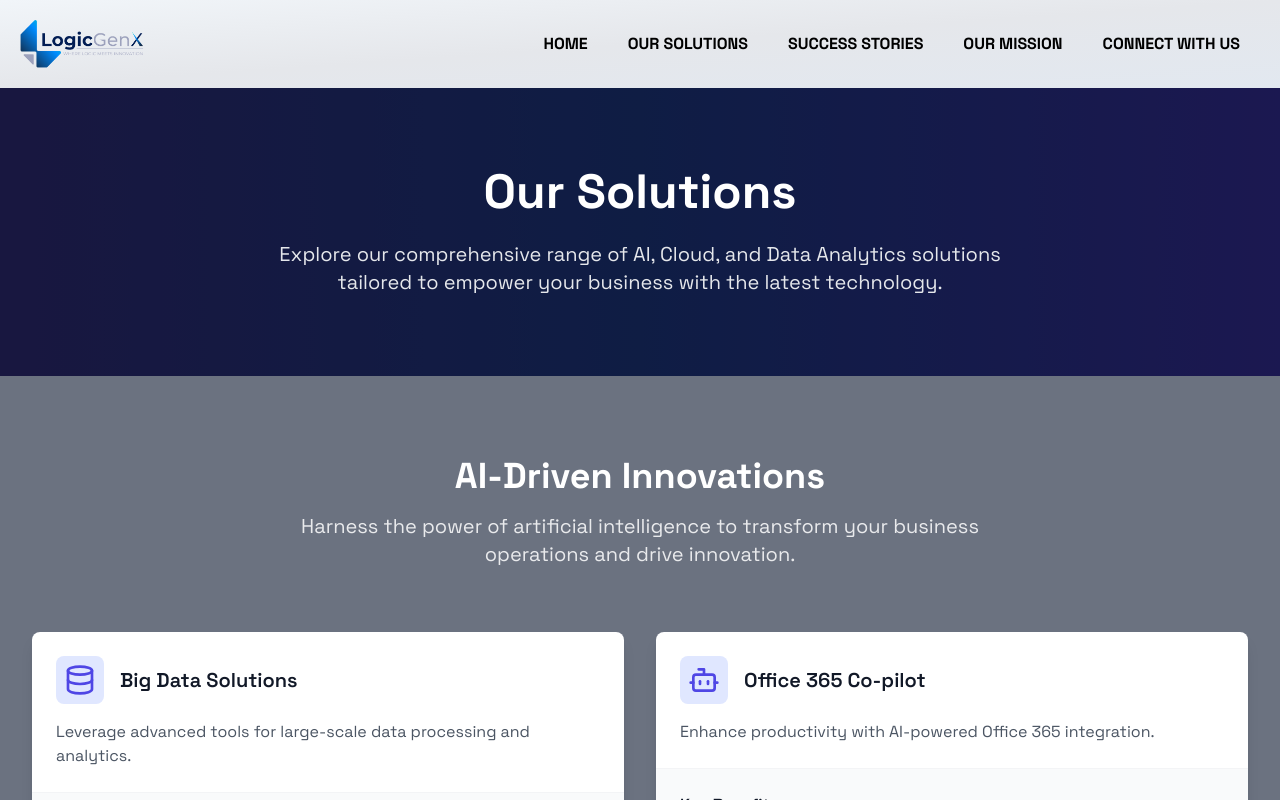
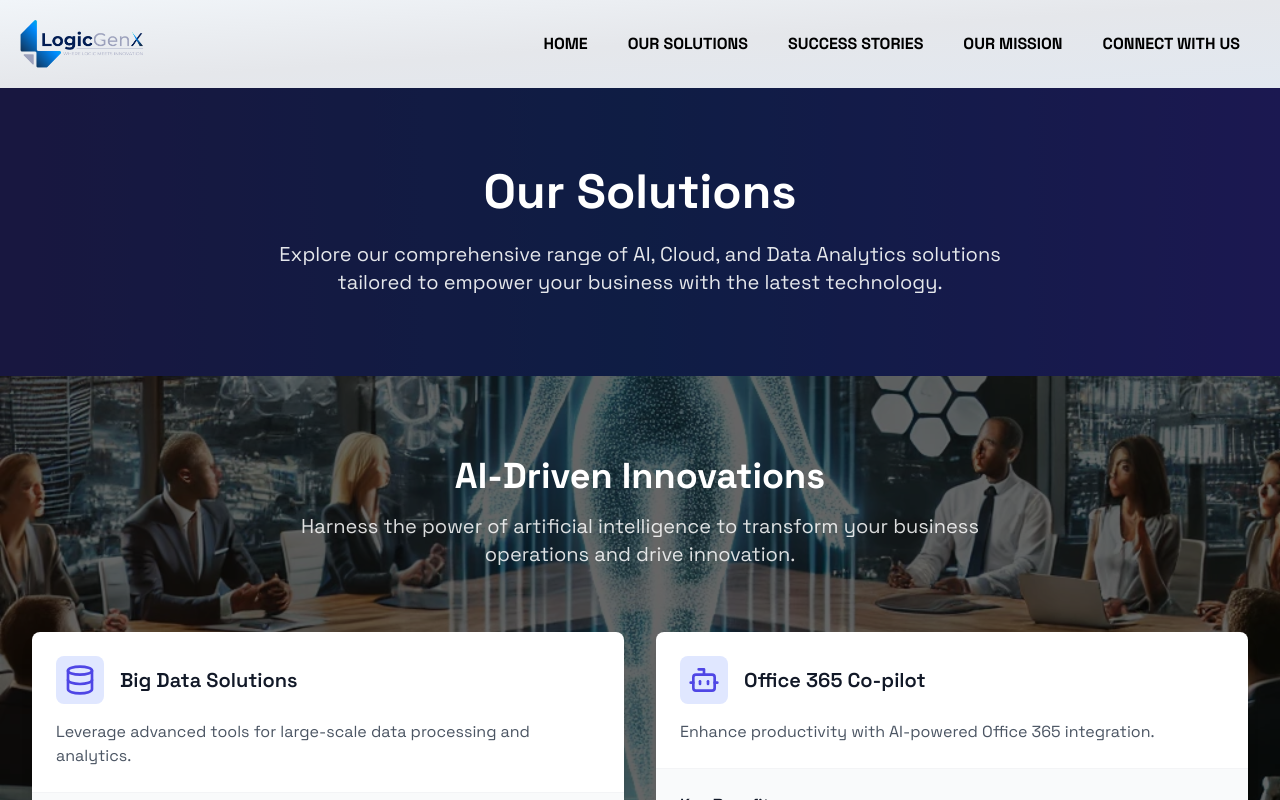
Before and after one commit to Mirza2018/logicgenx, a Next.js app: page /our-solutions in a window 1280 px wide. Shown: the top 800 px of the page. Built offline with nearby package versions, Linux system fonts and the light colour scheme.

Commit message:
add solution page

```diff
--- a/src/app/(dashboard)/our-solutions/page.js
+++ b/src/app/(dashboard)/our-solutions/page.js
@@ -1,6 +1,7 @@
 import Solutions from '@/components/bdcaling/Solutions';
 import Solutions1 from '@/components/bolt/Solutions1';
 import React from 'react';
+
 
 const page = () => {
     return (
--- a/src/components/bolt/Solutions/SolutionSection.jsx
+++ b/src/components/bolt/Solutions/SolutionSection.jsx
@@ -3,9 +3,11 @@ import SolutionCard from './SolutionCard';
 
 
 
+
 export default function SolutionSection({ id, title, description, solutions }) {
   return (
-    <section id={id} className="py-20 bg-gray-500">
+    <section id={id} className="py-20 bg-black bg-opacity-60" >
+
       <div className="max-w-7xl mx-auto px-4 sm:px-6 lg:px-8">
         <div
           initial={{ opacity: 0, y: 20 }}
--- a/src/components/bolt/Solutions1.jsx
+++ b/src/components/bolt/Solutions1.jsx
@@ -1,6 +1,9 @@
 import React from 'react';
 import { Brain, Cloud, Database, Workflow, Search, FileText, Bot, Cpu, Server, Shield, Code, Cog } from 'lucide-react';
 import SolutionSection from './Solutions/SolutionSection';
+import bg from '/public/bg1.jpg'
+import Image from 'next/image';
+import Link from 'next/link';
 
 
 const aiSolutions = [
@@ -133,7 +136,9 @@ export default function Solutions1() {
   return (
     <div className="w-full bg-gray-500">
       {/* Hero Section */}
-      <section className="relative py-20 bg-gradient-to-r from-indigo-900 via-blue-900 to-indigo-800 text-white">
+
+      <section className="relative py-20 bg-gradient-to-r from-indigo-900 via-blue-900 to-indigo-800 text-white h-1/2">
+      {/* <Image src={bg} alt="ai" className='absolute top-0 left-0 w-full h-full object-cover aspect-square opacity-50 z-10 '/> */}
         <div className="absolute inset-0 bg-black opacity-50"></div>
         <div className="relative z-10 max-w-7xl mx-auto px-4 sm:px-6 lg:px-8 text-center">
           <h1
@@ -154,8 +159,8 @@ export default function Solutions1() {
           </p>
         </div>
       </section>
-
-      <SolutionSection
+      <div className="relative bg-bottom bg-fixed bg-contain"  style={{ backgroundImage: "url('/AiSolutionImg.png')" }}>
+            <SolutionSection
         id="ai"
         title="AI-Driven Innovations"
         description="Harness the power of artificial intelligence to transform your business operations and drive innovation."
@@ -168,6 +173,9 @@ export default function Solutions1() {
         description="Build secure, scalable, and efficient cloud environments tailored to your business needs."
         solutions={cloudSolutions}
       />
+      </div>
+
+
 
       {/* CTA Section */}
       <section className="py-20 bg-indigo-900 text-white">
@@ -178,15 +186,15 @@ export default function Solutions1() {
           <p className="text-xl text-indigo-200 mb-8 max-w-3xl mx-auto">
             Let's discuss how our solutions can help you achieve your business goals and drive innovation.
           </p>
-          <a
-            href="/contact"
+          <Link
+            href="/connect-with-us"
             initial={{ opacity: 0, y: 20 }}
             animate={{ opacity: 1, y: 0 }}
             transition={{ duration: 0.5 }}
             className="inline-flex items-center px-8 py-3 border-2 border-white text-base font-medium rounded-md text-white hover:bg-white hover:text-indigo-900 transition-colors"
           >
             Schedule a Consultation
-          </a>
+          </Link>
         </div>
       </section>
     </div>
```
Also changed, not shown: public/AiSolutionImg.png (added), 1 other file (tests, documents, lock files or other folders).
